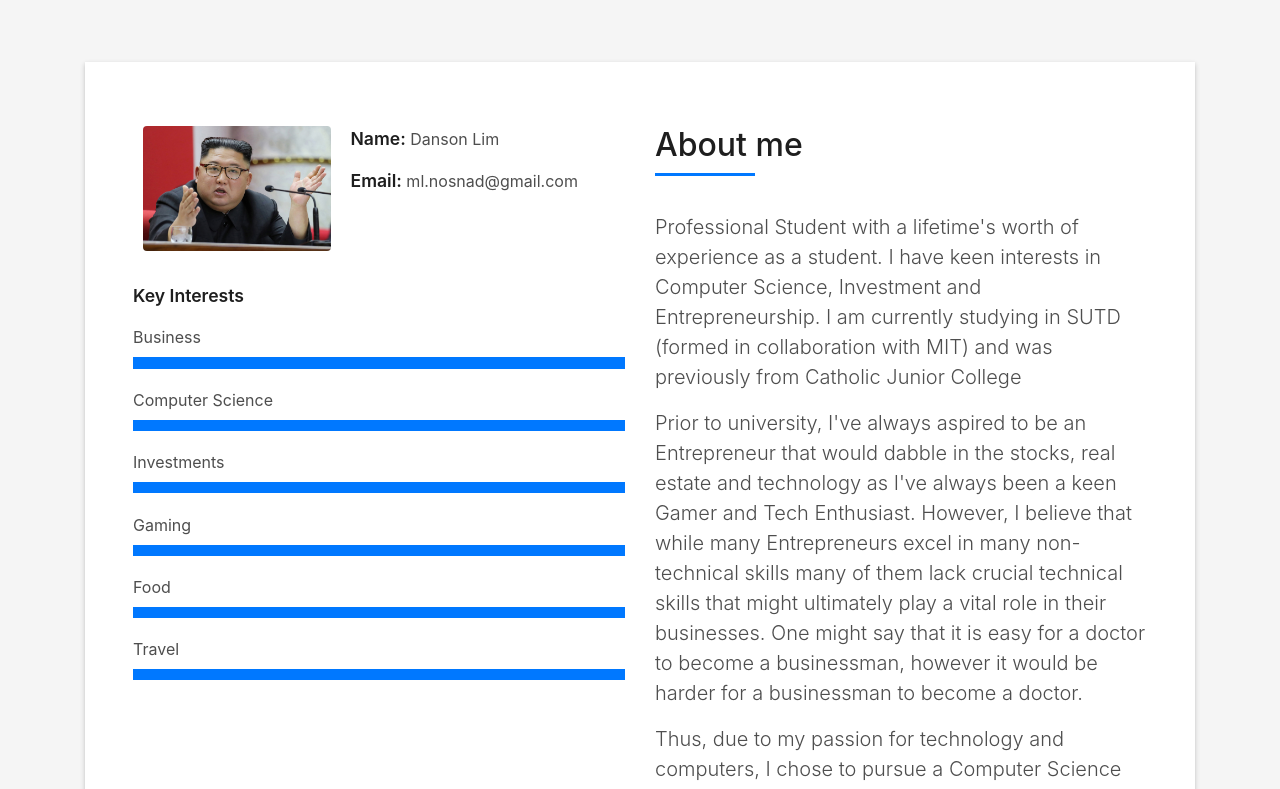
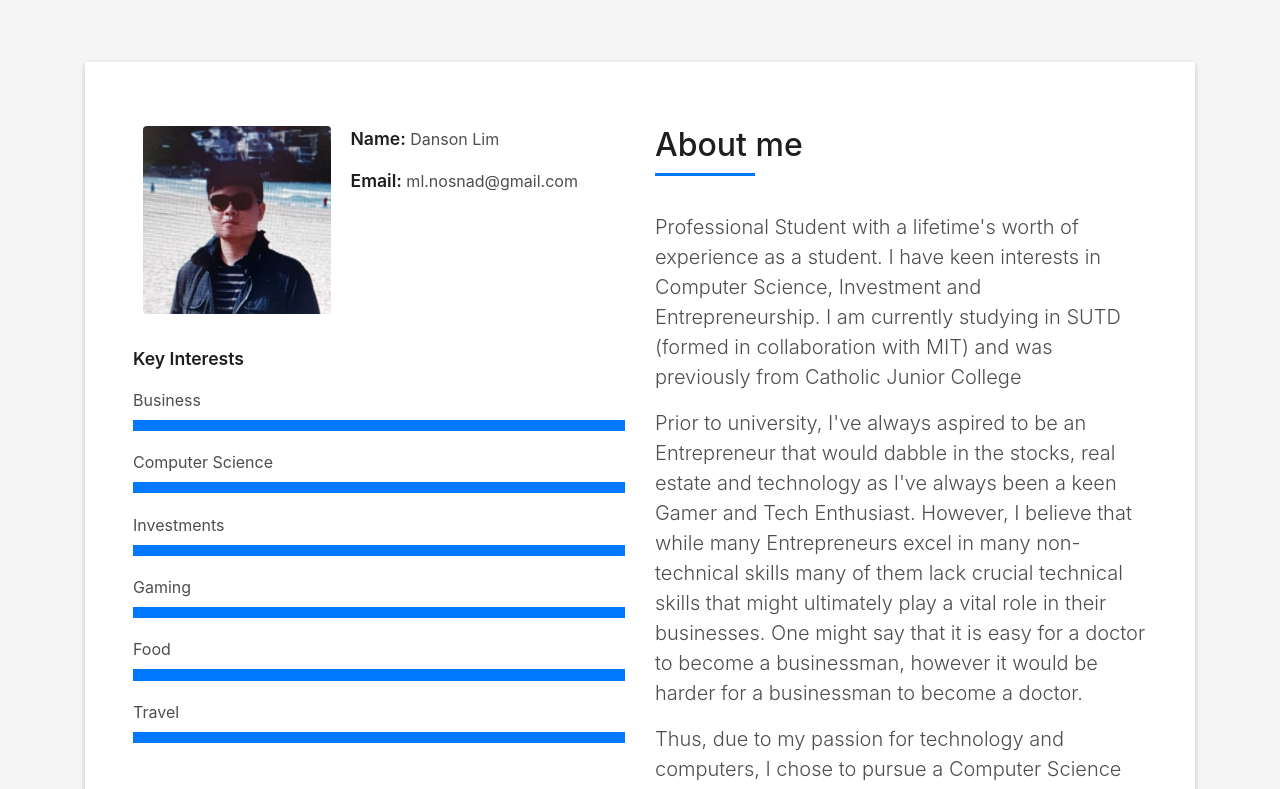
Before and after one commit to Milnosnad/Milnosnad.github.io, a plain HTML site: page index.html in a window 1280 px wide. Shown: the part 802-1591 px from the top of the page. Drawn offline with Linux system fonts and the light colour scheme; files whose address does not match are found by name.

Commit message:
Initial Commit

```diff
--- a/index.html
+++ b/index.html
@@ -96,7 +96,7 @@
                 <div class="row">
                   <div class="col-sm-6 col-md-5">
                     <div class="about-img">
-                      <img src="img/kim.jpg" class="img-fluid rounded b-shadow-a" alt="">
+                      <img src="img/myself.png" class="img-fluid rounded b-shadow-a" alt="">
                     </div>
                   </div>
                   <div class="col-sm-6 col-md-7">
```
